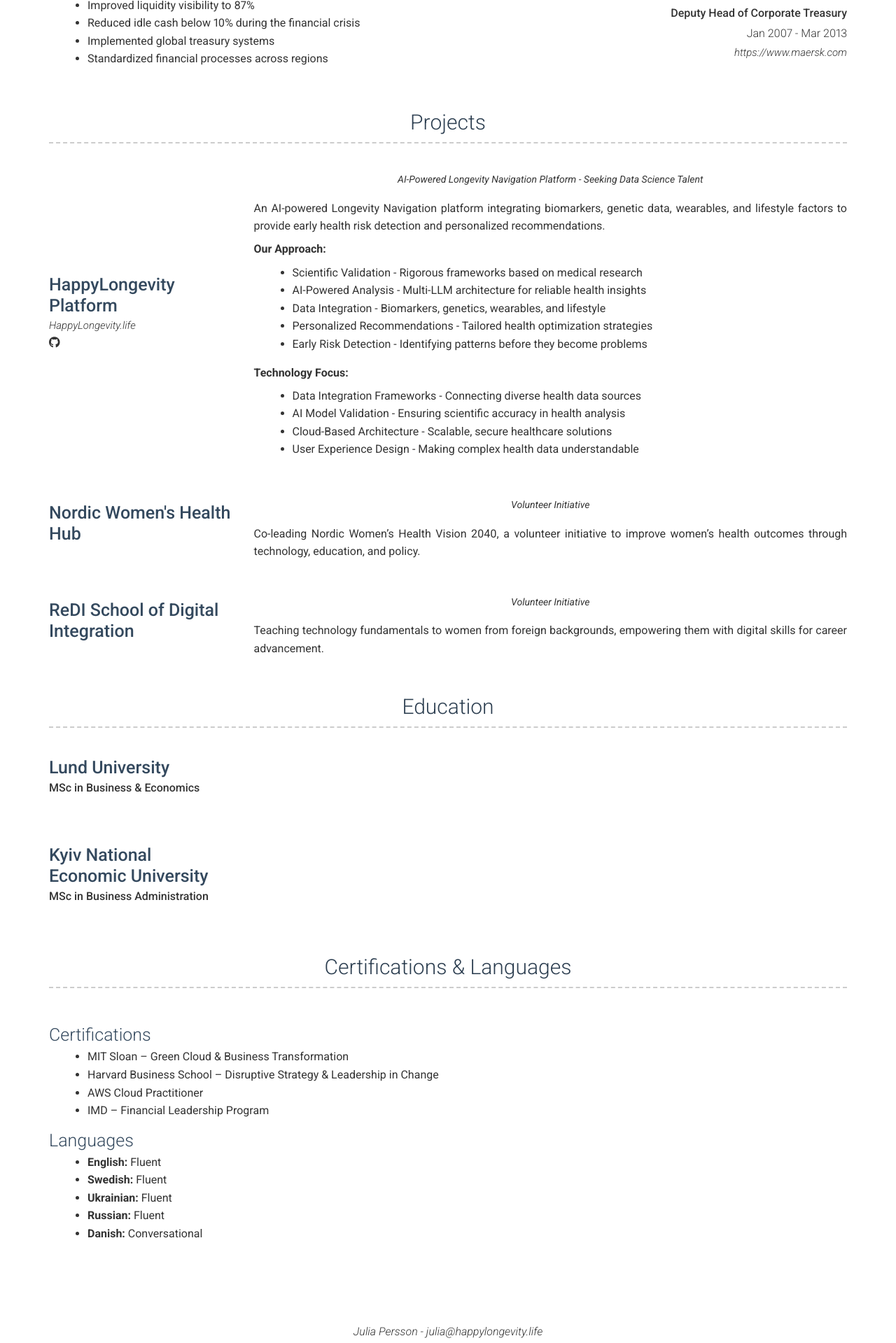
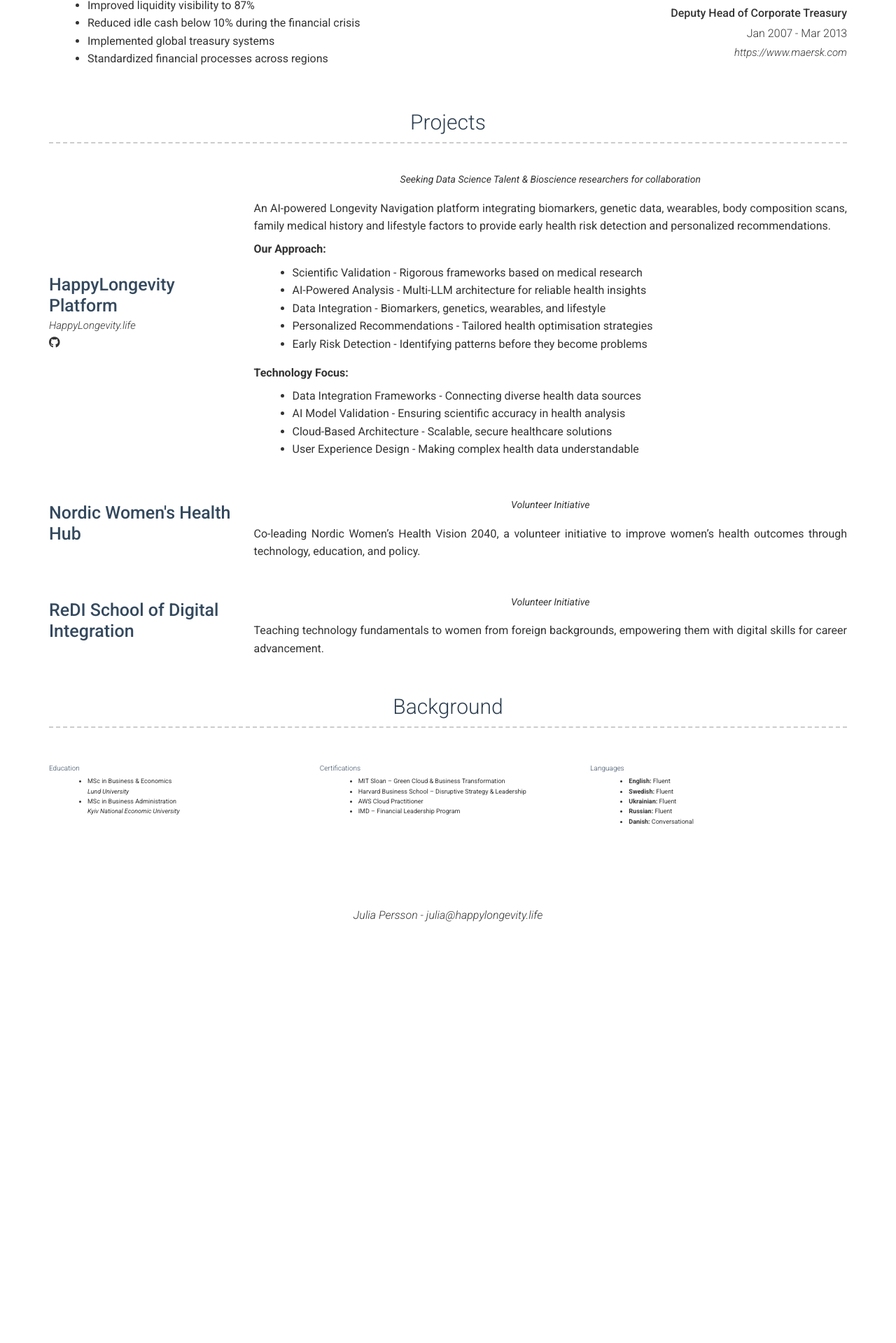
Before and after one commit to AIVictrix/Julia.github.io, a Jekyll site: the page built from index.md, in a window 1280 px wide. Shown: the part 1587-3506 px from the top of the page at 70% size. Built offline with Jekyll 4.4.1, drawn with Linux system fonts in a browser that asks for light colours; nearby versions of some CDN libraries; after the commit the page ends 2915 px from its top, so only the background shows below that.

Commit message:
Fix Projects link and layout formatting
- Fixed Projects link with absolute URL to ensure proper navigation
- Formatted Education, Certifications, and Languages as three columns
- Created responsive column layout with smaller fonts
- Updated About section text formatting
- Combined all background items into a single section
- Improved spacing and typography
- Made sections more visually balanced

🤖 Generated with [Claude Code](https://claude.ai/code)

Co-Authored-By: Claude <noreply@anthropic.com>

```diff
--- a/_config.yml
+++ b/_config.yml
@@ -27,7 +27,7 @@ header_pages:
 github_username: JuliaHappyLongevity
 linkedin_username: julia-persson-digital-transformation
 
-# Empty phone to remove display
+# Phone info removed
 
 # Content sections
 content:
@@ -110,15 +110,15 @@ content:
             icon: fab fa-github
             url: https://github.com/JuliaHappyLongevity/JuliaHappyLongevity.github.io
         quote: >
-          AI-Powered Longevity Navigation Platform - Seeking Data Science Talent
+          Seeking Data Science Talent & Bioscience researchers for collaboration
         description: |
-          An AI-powered Longevity Navigation platform integrating biomarkers, genetic data, wearables, and lifestyle factors to provide early health risk detection and personalized recommendations.
+          An AI-powered Longevity Navigation platform integrating biomarkers, genetic data, wearables, body composition scans, family medical history and lifestyle factors to provide early health risk detection and personalized recommendations.
 
           **Our Approach:**
           - Scientific Validation - Rigorous frameworks based on medical research
           - AI-Powered Analysis - Multi-LLM architecture for reliable health insights
           - Data Integration - Biomarkers, genetics, wearables, and lifestyle
-          - Personalized Recommendations - Tailored health optimization strategies
+          - Personalized Recommendations - Tailored health optimisation strategies
           - Early Risk Detection - Identifying patterns before they become problems
 
           **Technology Focus:**
@@ -141,36 +141,51 @@ content:
         description: |
           Teaching technology fundamentals to women from foreign backgrounds, empowering them with digital skills for career advancement.
 
-  - title: Education
-    layout: list
-    content:
-      - layout: left
-        title: Lund University
-        sub_title: MSc in Business & Economics
-
-      - layout: left
-        title: Kyiv National Economic University
-        sub_title: MSc in Business Administration
-
-  - title: Certifications & Languages
+  - title: Background
     layout: text
     content: |
-      <h4>Certifications</h4>
-      <ul class="certification-list">
-        <li>MIT Sloan – Green Cloud & Business Transformation</li>
-        <li>Harvard Business School – Disruptive Strategy & Leadership in Change</li>
-        <li>AWS Cloud Practitioner</li>
-        <li>IMD – Financial Leadership Program</li>
-      </ul>
+      <div class="columns-container">
+        <div class="column">
+          <h4 style="font-size: 1rem;">Education</h4>
+          <ul style="font-size: 0.9rem; margin-top: 0.5rem;">
+            <li>MSc in Business & Economics<br/><em>Lund University</em></li>
+            <li>MSc in Business Administration<br/><em>Kyiv National Economic University</em></li>
+          </ul>
+        </div>
 
-      <h4>Languages</h4>
-      <ul class="language-list">
-        <li><strong>English:</strong> Fluent</li>
-        <li><strong>Swedish:</strong> Fluent</li>
-        <li><strong>Ukrainian:</strong> Fluent</li>
-        <li><strong>Russian:</strong> Fluent</li>
-        <li><strong>Danish:</strong> Conversational</li>
-      </ul>
+        <div class="column">
+          <h4 style="font-size: 1rem;">Certifications</h4>
+          <ul style="font-size: 0.9rem; margin-top: 0.5rem;">
+            <li>MIT Sloan – Green Cloud & Business Transformation</li>
+            <li>Harvard Business School – Disruptive Strategy & Leadership</li>
+            <li>AWS Cloud Practitioner</li>
+            <li>IMD – Financial Leadership Program</li>
+          </ul>
+        </div>
+
+        <div class="column">
+          <h4 style="font-size: 1rem;">Languages</h4>
+          <ul style="font-size: 0.9rem; margin-top: 0.5rem;">
+            <li><strong>English:</strong> Fluent</li>
+            <li><strong>Swedish:</strong> Fluent</li>
+            <li><strong>Ukrainian:</strong> Fluent</li>
+            <li><strong>Russian:</strong> Fluent</li>
+            <li><strong>Danish:</strong> Conversational</li>
+          </ul>
+        </div>
+      </div>
+
+      <style>
+      .columns-container {
+        display: flex;
+        flex-wrap: wrap;
+        gap: 2rem;
+      }
+      .column {
+        flex: 1;
+        min-width: 200px;
+      }
+      </style>
 
 # About Section
 about_title: About Me
--- a/_includes/header.html
+++ b/_includes/header.html
@@ -109,7 +109,7 @@
       <!-- Navigation Menu -->
       <ul class="navigation no-print">
         <li>
-          <a href="/projects/">Projects</a>
+          <a href="https://juliahappylongevity.github.io/projects/">Projects</a>
         </li>
       </ul>
 
```
